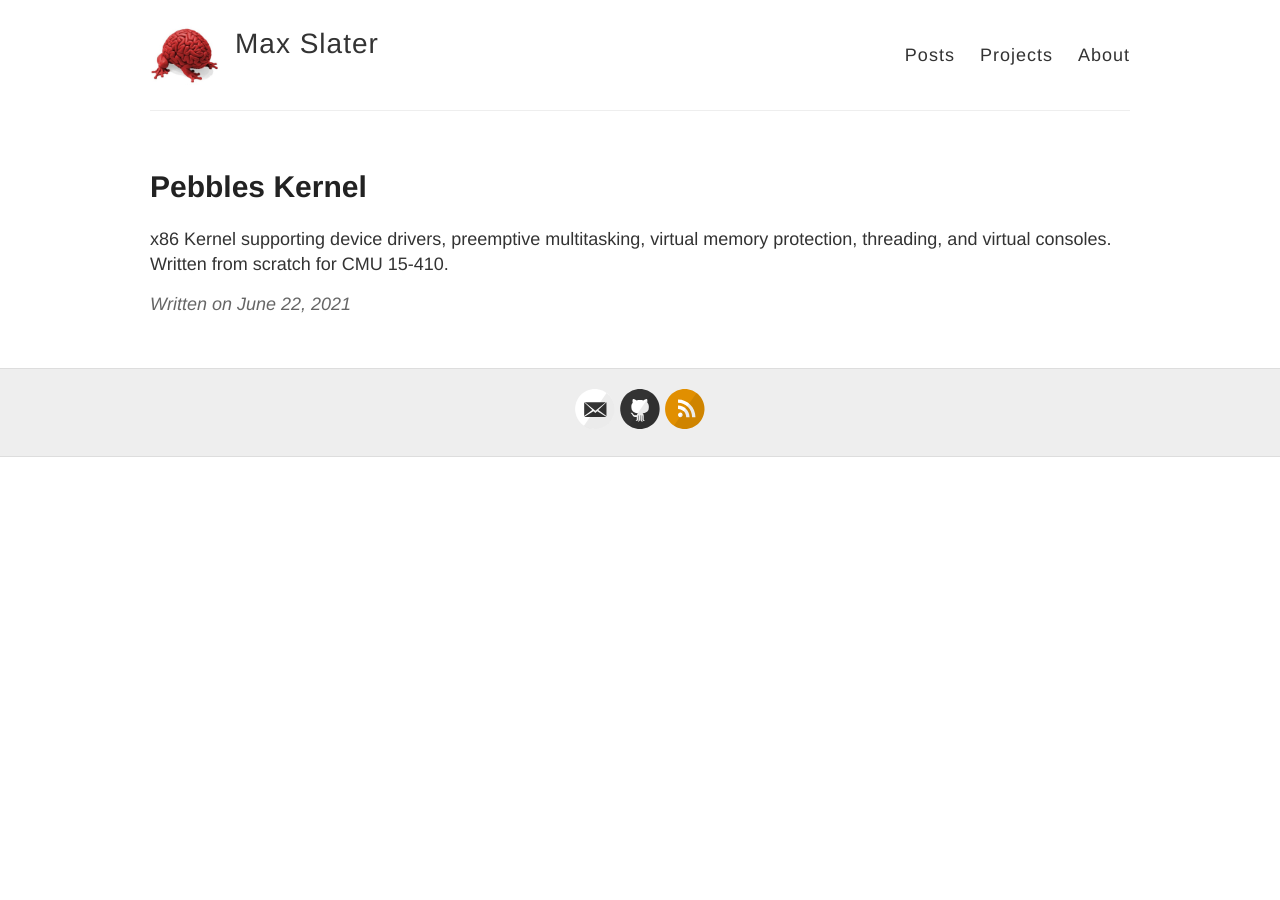
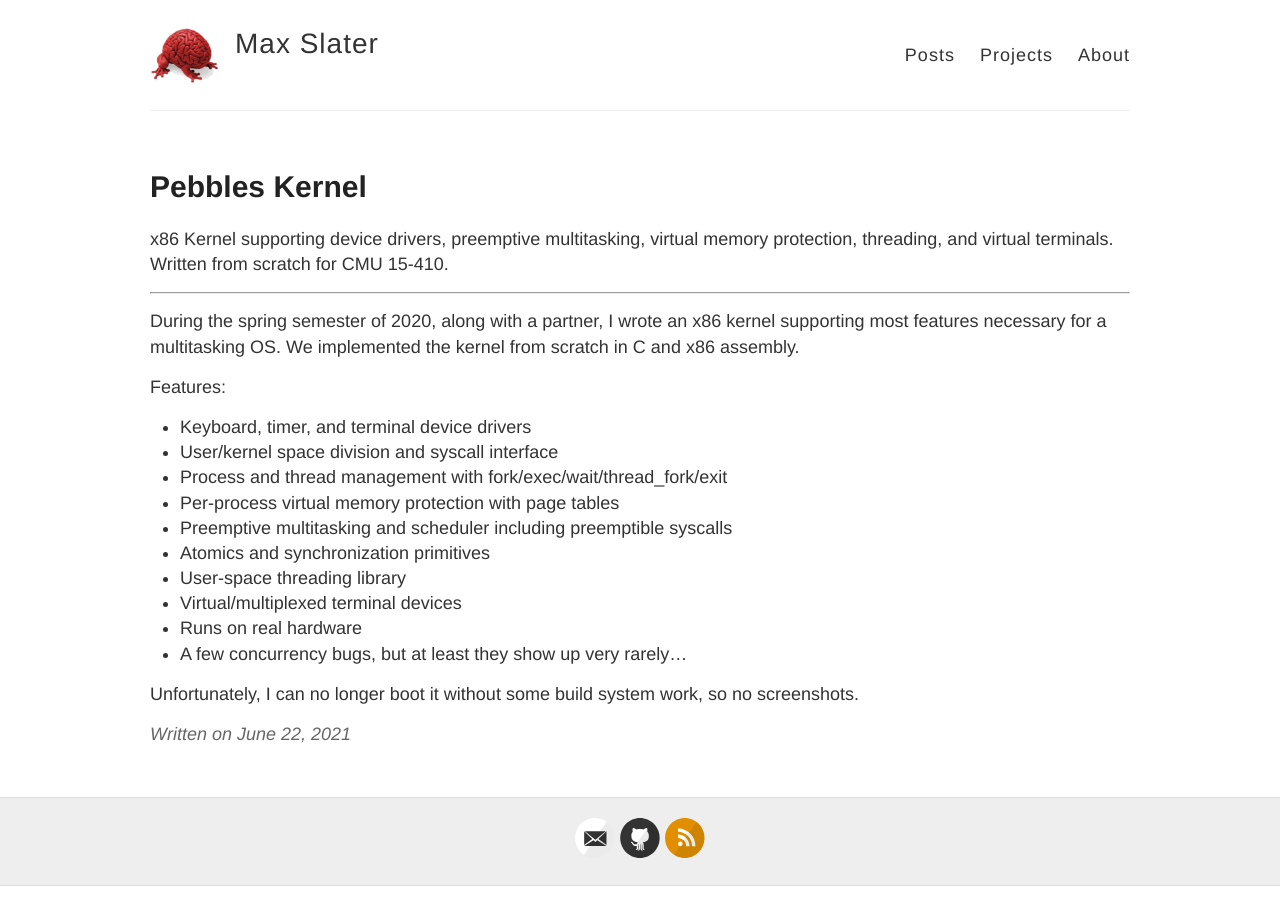
Before and after one commit to TheNumbat/thenumbat.github.io, a Jekyll site: the page built from projects/_posts/2021-06-22-Kernel.md, in a window 1280 px wide. Built offline with Jekyll 4.4.1, drawn with Linux system fonts in a browser that asks for light colours.

Commit message:
os description

```diff
--- a/projects/_posts/2021-06-22-Kernel.md
+++ b/projects/_posts/2021-06-22-Kernel.md
@@ -6,6 +6,24 @@ active: false
 permalink: /projects/kernel
 ---
 
-x86 Kernel supporting device drivers, preemptive multitasking, virtual memory protection, threading, and virtual consoles. Written from scratch for CMU 15-410.
+x86 Kernel supporting device drivers, preemptive multitasking, virtual memory protection, threading, and virtual terminals. Written from scratch for CMU 15-410.
 
 <!--end_excerpt-->
+
+---
+
+During the spring semester of 2020, along with a partner, I wrote an x86 kernel supporting most features necessary for a multitasking OS. We implemented the kernel from scratch in C and x86 assembly.
+
+Features:
+- Keyboard, timer, and terminal device drivers
+- User/kernel space division and syscall interface
+- Process and thread management with fork/exec/wait/thread_fork/exit
+- Per-process virtual memory protection with page tables
+- Preemptive multitasking and scheduler including preemptible syscalls
+- Atomics and synchronization primitives
+- User-space threading library
+- Virtual/multiplexed terminal devices
+- Runs on real hardware
+- A few concurrency bugs, but at least they show up very rarely...
+
+Unfortunately, I can no longer boot it without some build system work, so no screenshots.
```
Also changed, not shown: projects/_posts/2021-06-23-Compiler.md (+1 -1 lines).
